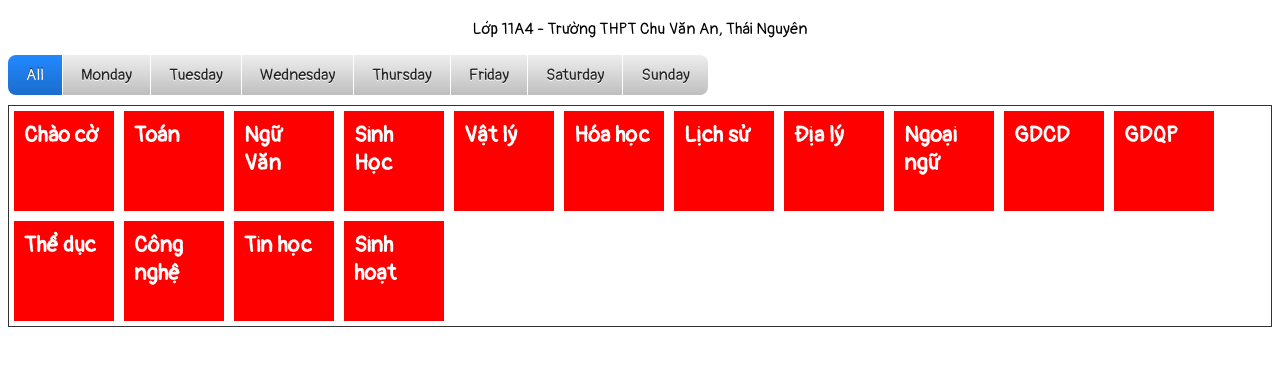
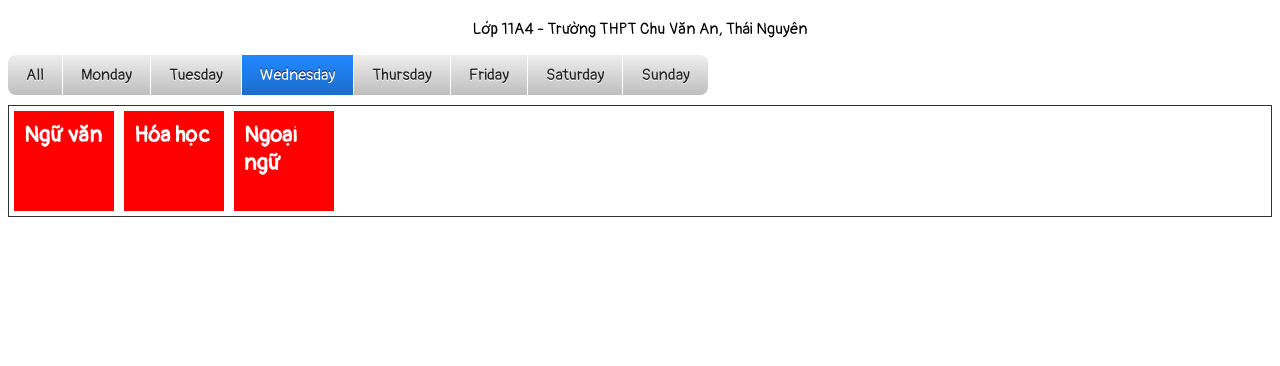
Before and after one commit to hiepknor/schedule, a plain HTML site: page index.html in a window 1280 px wide. Shown: the part 64-430 px from the top of the page. Drawn offline with nearby package versions, Linux system fonts and the light colour scheme.

Commit message:
Update schedule design

```diff
--- a/index.html
+++ b/index.html
@@ -1,5 +1,6 @@
 <!DOCTYPE html>
 <html lang="en">
+
 <head>
     <meta charset="UTF-8">
     <meta name="viewport" content="width=device-width, initial-scale=1.0">
@@ -7,7 +8,9 @@
     <title>Thời Khóa Biểu</title>
     <link href="https://fonts.googleapis.com/css?family=Pangolin&display=swap" rel="stylesheet">
     <style>
-            * { box-sizing: border-box; }
+        * {
+            box-sizing: border-box;
+        }
 
         body {
             font-family: 'Pangolin', cursive;
@@ -28,7 +31,7 @@
             background: #EEE;
             border: none;
             border-radius: 7px;
-                background-image: linear-gradient( to bottom, hsla(0, 0%, 0%, 0), hsla(0, 0%, 0%, 0.2) );
+            background-image: linear-gradient(to bottom, hsla(0, 0%, 0%, 0), hsla(0, 0%, 0%, 0.2));
             color: #222;
             font-family: sans-serif;
             font-size: 16px;
@@ -73,8 +76,13 @@
             margin-right: 1px;
         }
 
-            .button-group .button:first-child { border-radius: 0.5em 0 0 0.5em; }
-            .button-group .button:last-child { border-radius: 0 0.5em 0.5em 0; }
+        .button-group .button:first-child {
+            border-radius: 0.5em 0 0 0.5em;
+        }
+
+        .button-group .button:last-child {
+            border-radius: 0 0.5em 0.5em 0;
+        }
 
         /* ---- isotope ---- */
 
@@ -102,7 +110,7 @@
             color: #262524;
         }
 
-            .element-item > * {
+        .element-item>* {
             margin: 0;
             padding: 0;
         }
@@ -122,52 +130,112 @@
     </div>
 
     <div class="button-group filters-button-group">
-            <button class="button is-checked" data-filter="*">All</button>
-            <button class="button" data-filter=".monday">Monday</button>
-            <button class="button" data-filter=".tuesday">Tuesday</button>
-            <button class="button" data-filter=".wednesday">Wednesday</button>
-            <button class="button" data-filter=".thursday">Thursday</button>
-            <button class="button" data-filter=".friday">Friday</button>
-            <button class="button" data-filter=".saturday">Saturday</button>
-            <button class="button" data-filter=".sunday">Sunday</button>
+        <button class="button" data-filter="*">All</button>
+        <button class="button monday" data-filter=".monday">Monday</button>
+        <button class="button tuesday" data-filter=".tuesday">Tuesday</button>
+        <button class="button wednesday" data-filter=".wednesday">Wednesday</button>
+        <button class="button thursday" data-filter=".thursday">Thursday</button>
+        <button class="button friday" data-filter=".friday">Friday</button>
+        <button class="button saturday" data-filter=".saturday">Saturday</button>
+        <button class="button sunday" data-filter=".sunday">Sunday</button>
     </div>
 
     <div class="grid">
-            <div class="element-item monday" </div> <p class="label">Chào cờ</p>
-            </div>
-            <div class="element-item friday saturday" </div> <p class="label">Toán</p>
-            </div>
-            <div class="element-item tuesday wednesday thursday" </div> <p class="label">Ngữ Văn</p>
-            </div>
-            <div class="element-item monday tuesday" </div> <p class="label">Sinh Học</p>
-            </div>
-            <div class="element-item monday tuesday thursday" </div> <p class="label">Vật lý</p>
-            </div>
-            <div class="element-item wednesday friday" </div> <p class="label">Hóa học</p>
-            </div>
-            <div class="element-item saturday" </div> <p class="label">Lịch sử</p>
-            </div>
-            <div class="element-item friday" </div> <p class="label">Địa lý</p>
-            </div>
-            <div class="element-item monday tuesday wednesday thursday" </div> <p class="label">Ngoại ngữ</p>
-            </div>
-            <div class="element-item saturday" </div> <p class="label">GDCD</p>
-            </div>
-            <div class="element-item friday" </div> <p class="label">GDQP</p>
-            </div>
-            <div class="element-item monday thursday" </div> <p class="label">Thể dục</p>
-            </div>
-            <div class="element-item tuesday" </div> <p class="label">Công nghệ</p>
-            </div>
-            <div class="element-item thursday" </div> <p class="label">Tin học</p>
-            </div>
-            <div class="element-item saturday" </div> <p class="label">Sinh hoạt</p>
+
     </div>
     </div>
-        </div>
-        <script src="https://code.jquery.com/jquery-3.4.1.js" integrity="sha256-WpOohJOqMqqyKL9FccASB9O0KwACQJpFTUBLTYOVvVU=" crossorigin="anonymous"></script>
+    <script src="https://code.jquery.com/jquery-3.4.1.js"
+        integrity="sha256-WpOohJOqMqqyKL9FccASB9O0KwACQJpFTUBLTYOVvVU=" crossorigin="anonymous"></script>
     <script src="https://unpkg.com/isotope-layout@2/dist/isotope.pkgd.min.js"></script>
     <script>
+        var subjects = function () {
+            this.chao_co    = null;
+            this.toan       = null;
+            this.ngu_van    = null;
+            this.sinh_hoc   = null;
+            this.vat_ly     = null;
+            this.hoa_hoc    = null;
+            this.lich_su    = null;
+            this.dia_ly     = null;
+            this.ngoai_ngu  = null;
+            this.gdcd       = null;
+            this.gdqp       = null;
+            this.the_duc    = null;
+            this.cong_nghe  = null;
+            this.tin_hoc    = null;
+            this.sinh_hoat  = null;
+            this.nghi_ngoi  = null;
+            var self = this;
+
+            this.init = function () {
+                self.chao_co        = "<div class='element-item monday'</div><p class='label'>Chào cờ</p>";
+                self.toan           = "<div class='element-item friday saturday'</div><p class='label'>Toán</p>";
+                self.ngu_van        = "<div class='element-item tuesday wednesday thursday'</div><p class='label'>Ngữ văn</p>";
+                self.sinh_hoc       = "<div class='element-item monday tuesday'</div><p class='label'>Sinh học</p>";
+                self.vat_ly         = "<div class='element-item monday tuesday thursday'</div><p class='label'>Vật lý</p>";
+                self.hoa_hoc        = "<div class='element-item wednesday friday'</div><p class='label'>Hóa học</p>";
+                self.lich_su        = "<div class='element-item saturday'</div><p class='label'>Lịch sử</p>";
+                self.dia_ly         = "<div class='element-item friday'</div><p class='label'>Địa lý</p>";
+                self.ngoai_ngu      = "<div class='element-item monday tuesday wednesday thursday'</div><p class='label'>Ngoại ngữ</p>";
+                self.gdcd           = "<div class='element-item saturday'</div><p class='label'>GDCD</p>";
+                self.gdqp           = "<div class='element-item friday'</div><p class='label'>GDQP</p>";
+                self.the_duc        = "<div class='element-item monday thursday'</div><p class='label'>Thể dục</p>";
+                self.cong_nghe      = "<div class='element-item tuesday'</div><p class='label'>Công nghệ</p>";
+                self.tin_hoc        = "<div class='element-item thursday'</div><p class='label'>Tin học</p>";
+                self.sinh_hoat      = "<div class='element-item saturday'</div><p class='label'>Sinh hoạt</p>";
+                self.nghi_ngoi      = "<div class='element-item sunday'</div><p class='label'>Nghỉ ngơi</p>";
+                $('.grid').append(self.chao_co);
+                $('.grid').append(self.toan);
+                $('.grid').append(self.ngu_van);
+                $('.grid').append(self.sinh_hoc);
+                $('.grid').append(self.vat_ly);
+                $('.grid').append(self.hoa_hoc);
+                $('.grid').append(self.lich_su);
+                $('.grid').append(self.dia_ly);
+                $('.grid').append(self.ngoai_ngu);
+                $('.grid').append(self.gdcd);
+                $('.grid').append(self.gdqp);
+                $('.grid').append(self.the_duc);
+                $('.grid').append(self.cong_nghe);
+                $('.grid').append(self.tin_hoc);
+                $('.grid').append(self.sinh_hoat);
+                $('.grid').append(self.nghi_ngoi);
+            }
+
+            this.getToDay = function() {
+                var toDay =  new Date().getDay();
+
+                switch (toDay) {
+                    case 0:
+                        return 'sunday';
+                        break;
+                    case 1:
+                        return 'monday';
+                        break;
+                    case 2:
+                        return 'tuesday';
+                        break;
+                    case 3:
+                        return 'wednesday';
+                        break;
+                    case 4:
+                        return 'thursday';
+                        break;
+                    case 5:
+                        return 'friday';
+                        break;
+                    case 6:
+                        return 'saturday';
+                        break;
+                    default:
+                        break;
+                }
+            }
+        }
+
+        var grid = new subjects();
+        grid.init();
+
         // external js: isotope.pkgd.js
 
         // init Isotope
@@ -175,25 +243,23 @@
             itemSelector: '.element-item',
             layoutMode: 'fitRows'
         });
-            // filter functions
-            var filterFns = {
-                // show if number is greater than 50
-                numberGreaterThan50: function () {
-                    var number = $(this).find('.number').text();
-                    return parseInt(number, 10) > 50;
-                },
-                // show if name ends with -ium
-                ium: function () {
-                    var name = $(this).find('.name').text();
-                    return name.match(/ium$/);
+
+        // bind filter current day of the week
+        $('.button-group .button').each(function() {
+            if ($(this).hasClass(grid.getToDay())) {
+                $(this).addClass('is-checked');
+                var filterValue = $(this).attr('data-filter');
+                // use filterFn if matches value
+                filterValue = filterValue;
+                $grid.isotope({ filter: filterValue });
             }
-            };
+        });
 
         // bind filter button click
         $('.filters-button-group').on('click', 'button', function () {
             var filterValue = $(this).attr('data-filter');
             // use filterFn if matches value
-                filterValue = filterFns[filterValue] || filterValue;
+            filterValue = filterValue;
             $grid.isotope({ filter: filterValue });
         });
 
@@ -207,4 +273,5 @@
         });
     </script>
 </body>
+
 </html>
```
Lines whose indentation alone changed are shown as unchanged.
